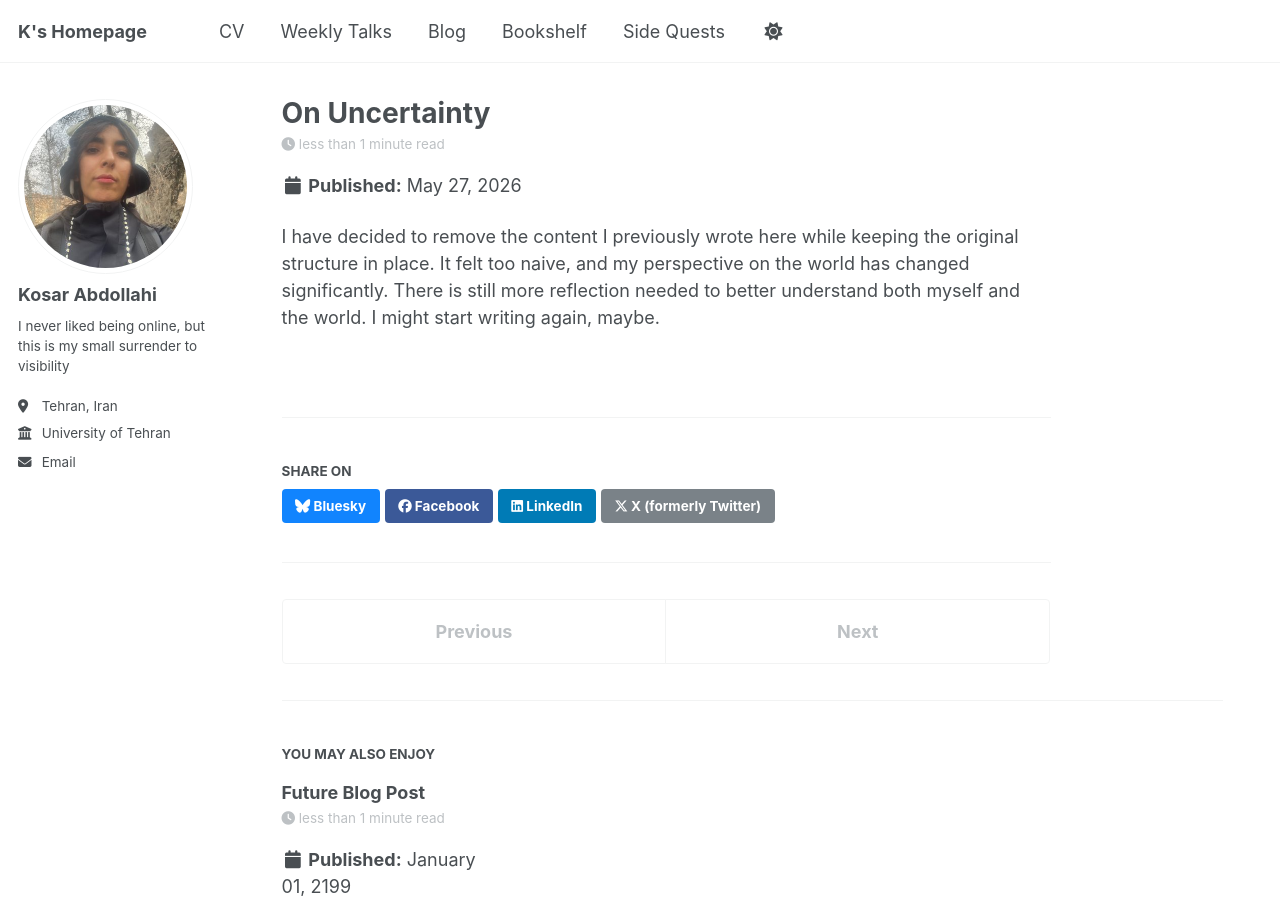
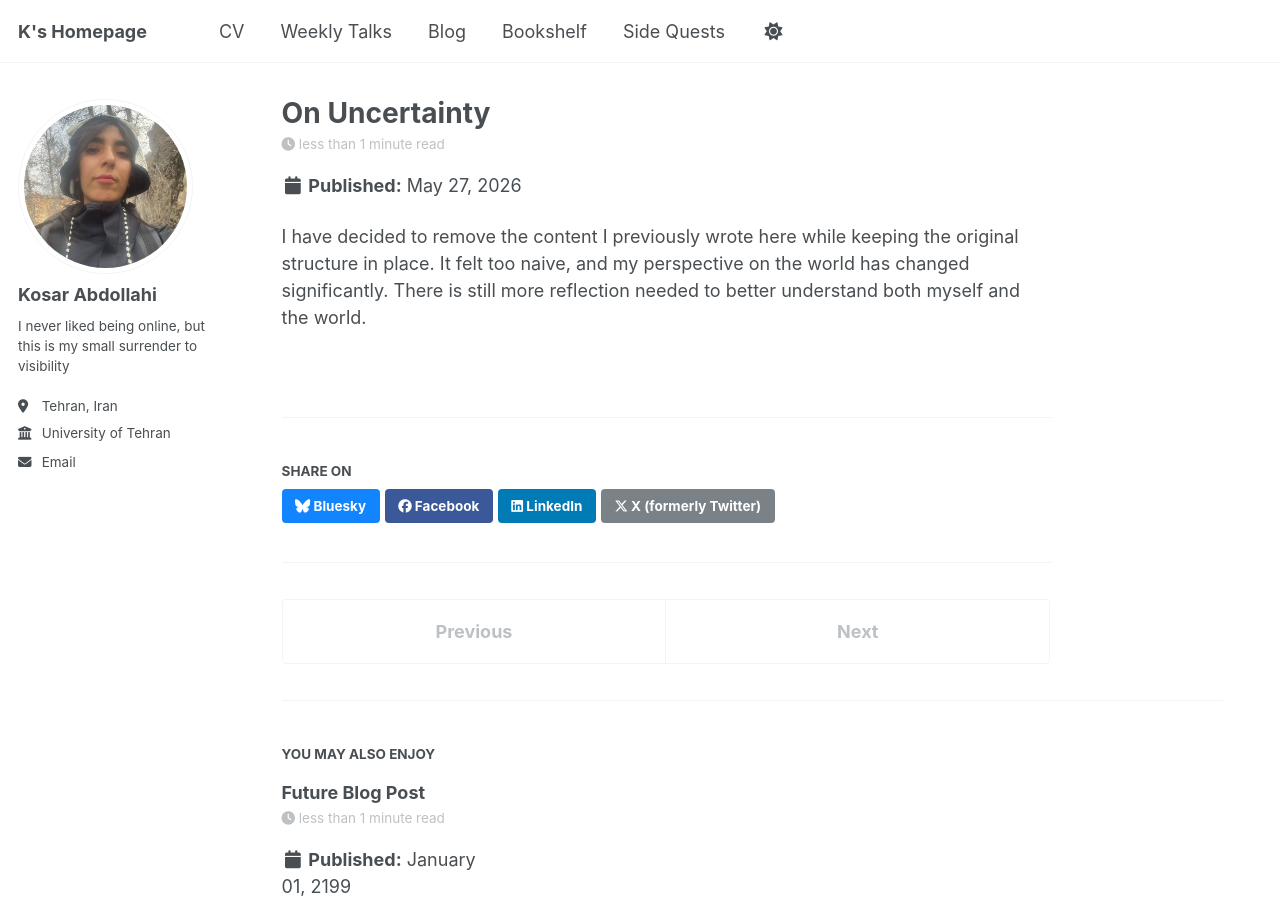
Before and after one commit to kabdollahi/kabdollahi.github.io, a Jekyll site: the page built from _posts/2012-08-14-blog-post-1.md, in a window 1280 px wide and 900 px high. Built offline with Jekyll 4.4.1, drawn with Linux system fonts in a browser that asks for light colours; a script that is not in the unit is left out.

Commit message:
Update 2012-08-14-blog-post-1.md

```diff
--- a/_posts/2012-08-14-blog-post-1.md
+++ b/_posts/2012-08-14-blog-post-1.md
@@ -8,4 +8,4 @@ tags:
   -
 ---
 
-I have decided to remove the content I previously wrote here while keeping the original structure in place. It felt too naive, and my perspective on the world has changed significantly. There is still more reflection needed to better understand both myself and the world. I might start writing again, maybe.
+I have decided to remove the content I previously wrote here while keeping the original structure in place. It felt too naive, and my perspective on the world has changed significantly. There is still more reflection needed to better understand both myself and the world.
```
